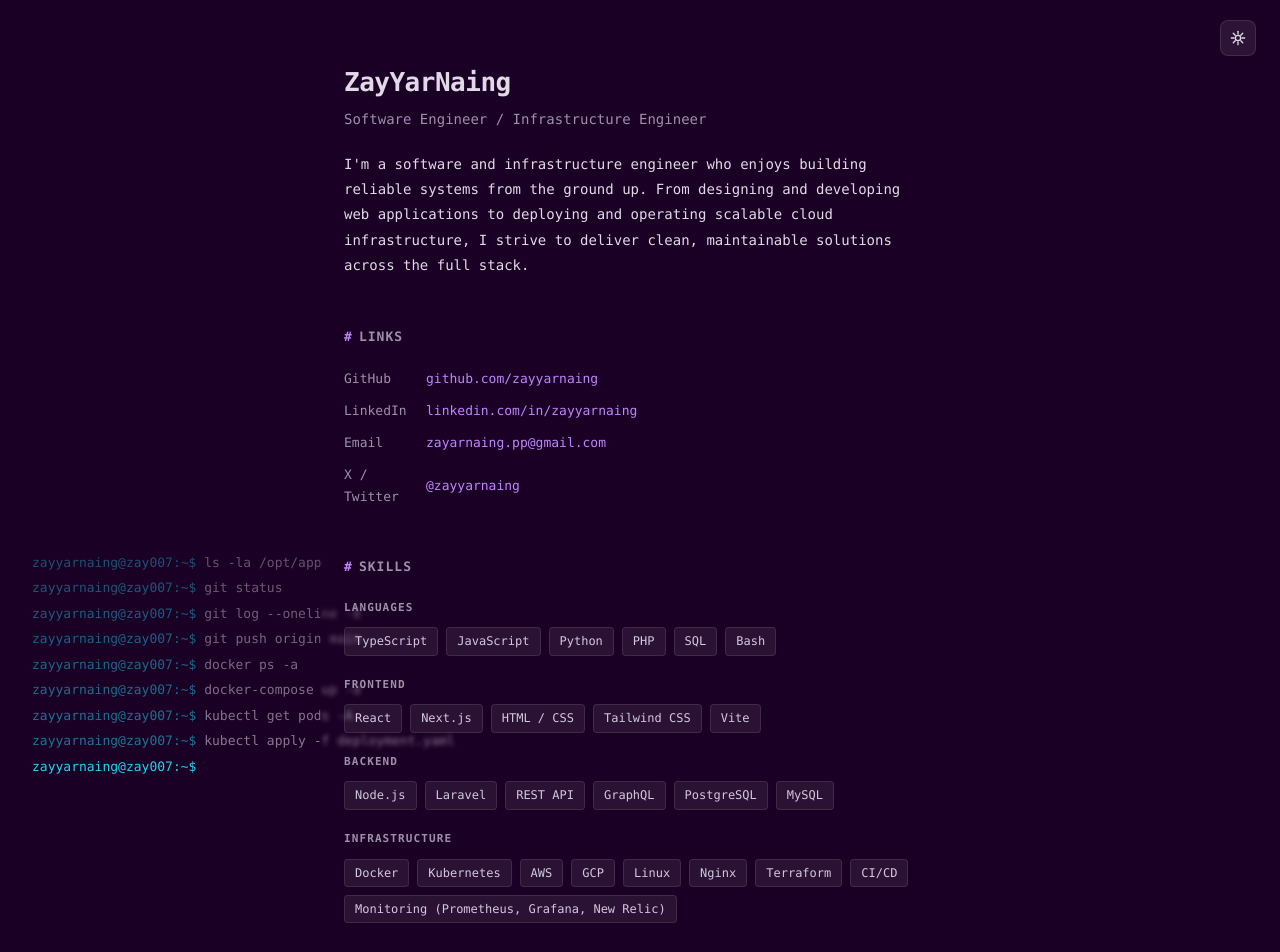
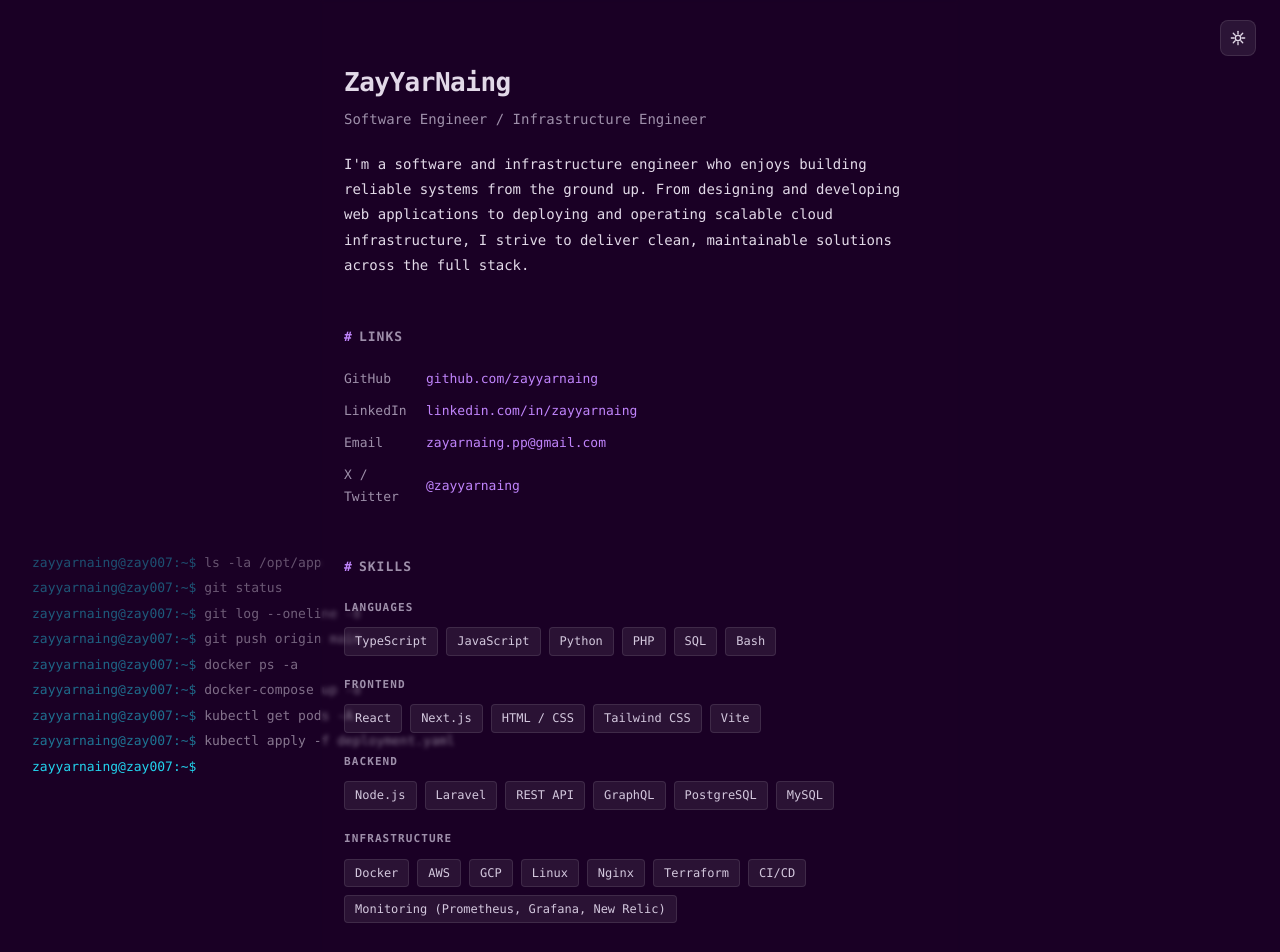
Before and after one commit to ZayYarNaing98/zay007.dev, a React (Vite) app: page / in a window 1280 px wide. Shown: the top 952 px of the page. Built offline with nearby package versions, Linux system fonts and the light colour scheme.

Commit message:
Update Infrastrucutres

```diff
--- a/src/App.tsx
+++ b/src/App.tsx
@@ -29,7 +29,7 @@ const data = {
     },
     {
       group: 'Infrastructure',
-      items: ['Docker', 'Kubernetes', 'AWS', 'GCP', 'Linux', 'Nginx', 'Terraform', 'CI/CD', 'Monitoring (Prometheus, Grafana, New Relic)'],
+      items: ['Docker', 'AWS', 'GCP', 'Linux', 'Nginx', 'Terraform', 'CI/CD', 'Monitoring (Prometheus, Grafana, New Relic)'],
     },
   ],
 }
```
